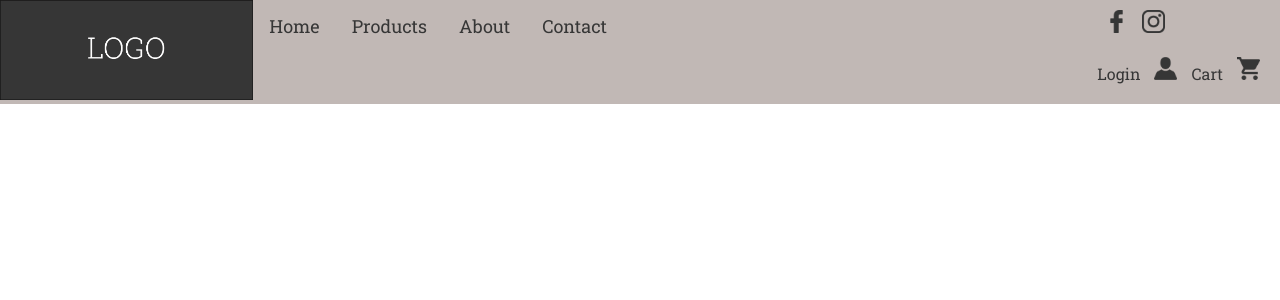
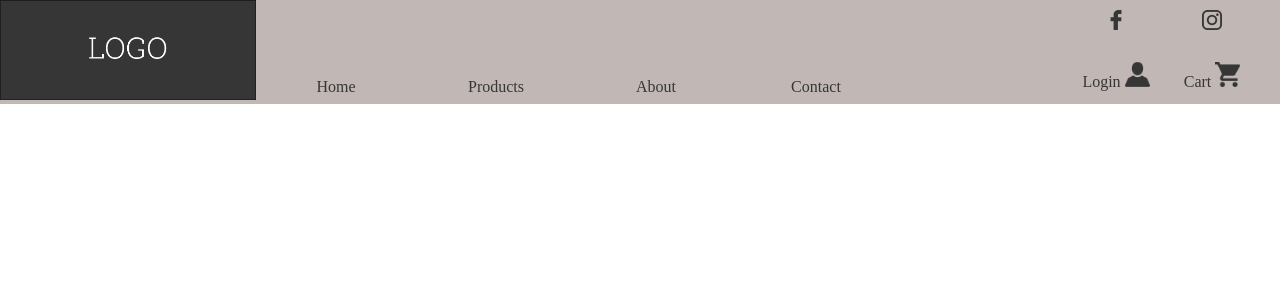
Before and after one commit to FloppyDawg-week8Proj/floppydawg, a PHP site: page /Views/header-view.php in a window 1280 px wide. Shown: the top 300 px of the page. Run offline with PHP 8.4, Linux system fonts and the light colour scheme; some libraries are stand-ins or nearby versions.

Commit message:
header drop down fixed

```diff
--- a/Views/header-view.php
+++ b/Views/header-view.php
@@ -9,18 +9,20 @@
 </head>
 <body>
 	<header>
-		<div class="logo">
+		<div class="logo coverBg">
 			<a href="#"><img src="images/LogoPlaceholder.png" alt="logo" ></a>
 		</div><!--logo-->
 		<div class="headerNav">
 			<nav>
 				<ul class="mainNav">
 				  <li><a href="#">Home</a></li>
-				  <li class="dropdown">
-				    <a href="#" class="dropbtn">Products</a>
-				    <div class="dropdownContent">
-				      <a href="#">Product Categories</a>
-				    </div><!--drop down content-->
+				  <li>
+				    <a href="#">Products</a>
+				    <ul class="dropdown">
+				    	<li>
+				      		<a href="#">Product Categories</a>
+						</li>
+				    </ul><!--drop down content-->
 				  </li><!--dropdown-->
 				  <li><a href="#">About</a></li>
 				  <li><a href="#">Contact</a></li>
@@ -35,10 +37,8 @@
 			</div><!--socialNav-->
 
 			<div class="cartNav">
-				<a href="">Login</a>
-				<a href="#"><img src="images/user.png" alt="user" class="user"></a>
-				<a href="">Cart</a>
-				<a href="#"><img src="images/cart.png" alt="cart" class="cart"></a>
+				<a href="">Login <img src="images/user.png" alt="user" class="user"></a>
+				<a href="">Cart <img src="images/cart.png" alt="cart" class="cart"></a>
 			</div><!--cartNav-->
 		</div><!--rightNav-->
 	</header>
--- a/css/style.css
+++ b/css/style.css
@@ -15,12 +15,13 @@ color : #28beee; //light blue
 	color: #363636;
 }
 
-html{
+html {
 	position: relative;
 	min-height: 100%;
 	width: 100%;
 }
-body{
+
+body {
 	width: 100%;
 	padding: 104px 0;
 	display: inline-block;
@@ -34,33 +35,41 @@ body{
 }
 
 
-.btn{
+.btn {
 	font-size: 15px;
 	padding: 10px;
 	transition: all ease 0.5s;
 	cursor: pointer;
 }
-.btn-primary{
-	border: 3px solid #28beee;	/*light blue*/
+
+.btn-primary {
+	border: 3px solid #28beee;
+	/*light blue*/
 }
-.btn-primary:hover{
-	background-color: #28beee;	/*light blue*/
+
+.btn-primary:hover {
+	background-color: #28beee;
+	/*light blue*/
 }
-.btn-primary:hover a{
-	color: #ffffff;	/*white*/
+
+.btn-primary:hover a {
+	color: #ffffff;
+	/*white*/
 }
+
 .btn-submit:hover {
 	background-color: #3e5885;
 	transition: all ease 0.3s;
 }
-.btn-submit{
+
+.btn-submit {
 	background-color: #5b80c0;
 	color: #fffff2;
 	border: none;
 	padding: 10px;
 }
 
-.page-title{
+.page-title {
 	display: block;
 	text-align: center;
 	padding: 60px 0;
@@ -71,126 +80,118 @@ body{
 
 header {
 	position: fixed;
+	display: inline-block;
 	top: 0;
 	left: 0;
 	width: 100%;
+	height: 104px;
 	background: #c1b8b5;
-	overflow: auto;
 	z-index: 9;
 }
 
-header > * {
+header>* {
 	float: left;
 	height: 100%;
+	position: relative;
 }
 
 /*children inside first level*/
-
+.logo{
+	width: 20%;
+}
+.logo a{
+	position: absolute;
+	left: 0;
+	top: 0;
+	width: 100%;
+	height: 100%;
+}
+.logo img{
+	height: 100%;
+	width: 100%;
+}
 .logo img {
 	margin: 0;
 	padding: 0;
 	max-height: 100px;
 }
-/******NAVIGATION******/
-
-.headerNav ul {
-	margin: 0;
-	padding: 0;
+.headerNav{
+	width: 50%;
+}
+.headerNav nav{
+	width: 100%;
+	display: inline-block;
+	position: absolute;
+	bottom: -4px;
+	left: 0;
+}
+.headerNav ul,
+.headerNav li{
+	display: inline-block;
+	text-align: center;
+	position: relative;
+	width: 100%;
+}
+.headerNav li{
+	padding: 8px 0;
+}
+.headerNav li:hover{
+	background: #363636;
+}
+.headerNav li:hover a{
+	color: #fff;
+}
+.headerNav ul{
+	height: 100%;
+}
+.headerNav nav>ul>li{
+	float: left;
+	width: 25%;
+}
+.headerNav nav>ul>li>ul{
+	background: #c1b8b5;
+	position: absolute;
 	overflow: hidden;
-	background-color: #c1b8b5;
-	/*light grey*/
+	max-height: 0;
+	left: 0;
+	top: 100%;
+	transition: all 0.3s ease;
+}
+.headerNav nav>ul>li:hover>ul{
+	max-height: 50px;
 }
 
-.headerNav nav > ul > li {
+.rightNav{
+	float: none;
+	position: absolute;
+	right: 20px;
+	width: 15%;
+}
+.rightNav .socialNav,
+.rightNav .cartNav{
+	width: 100%;
+	height: 50%;
+	text-align: center;
+}
+.rightNav .socialNav>*,
+.rightNav .cartNav>*{
 	float: left;
-
+}
+.rightNav .socialNav a,
+.rightNav .cartNav a{
+	display: inline-block;
+	width: 50%;
+	height: 100%;
+	padding: 10px;
+}
+.rightNav .socialNav a img{
+	height: 20px;
+}
+.rightNav .cartNav a img{
+	height: 25px;
 }
 
-.headerNav nav {
-	display: inline-block;
-}
-
-.headerNav li a,
-.dropbtn {
-	display: inline-block;
-	font-family: 'Roboto Slab', serif;
-	font-size: 18px;
-	color: #363636;
-	/*dark grey*/
-	text-align: center;
-	padding: 14px 16px;
-}
-
-.headerNav li a:hover,
-.dropdown:hover .dropbtn {
-	background-color: #363636;
-	/*dark grey*/
-	color: #fff;
-	/*white*/
-	transition: all ease 0.5s;
-}
-
-.headerNav li.dropdown {
-	display: inline-block;
-}
-
-.dropdownContent {
-	display: none;
-	position: absolute;
-	background-color: #c1b8b5;
-	/*light grey*/
-	min-width: 160px;
-	box-shadow: 0px 8px 16px 0px rgba(0, 0, 0, 0.2);
-	z-index: 1;
-}
-
-.dropdownContent a {
-	color: #363636;
-	/*dark grey*/
-	padding: 12px 16px;
-	text-decoration: none;
-	display: block;
-	text-align: left;
-}
-
-.dropdownContent a:hover {
-	background-color: #363636;
-	/*dark grey*/
-	border-top: 2px solid #fff;
-	/*white*/
-	color: #fff;
-	/*white*/
-}
-
-.dropdown:hover .dropdownContent {
-	display: block;
-}
-
-/*******RIGHT NAV********/
-
-.rightNav {
-	float: right;
-	position: relative;
-	margin: 10px;
-}
-
-.rightNav img {
-	max-width: 23px;
-}
-
-.rightNav a {
-	font-family: 'Roboto Slab', serif;
-	margin-right: 10px;
-	color: #363636;
-	/*dark grey*/
-}
-
-.socialNav {
-	width: 50%;
-	text-align: center;
-	margin-bottom: 20px;
-}
-
+/******NAVIGATION******/
 
 /*********END OF HEADER***********/
 
@@ -292,11 +293,13 @@ header > * {
 	display: inline-block;
 	width: 100%;
 }
-.holderImage{
+
+.holderImage {
 	width: 100%;
 	height: 200px;
 	margin: 10px 0;
 }
+
 .holderImage img {
 	width: 100%;
 }
@@ -320,7 +323,7 @@ h3 {
 	font-family: 'Roboto Slab', serif;
 }
 
-.productBox .btn-primary{
+.productBox .btn-primary {
 	display: inline-block;
 	margin-top: 10px;
 	width: auto;
@@ -330,45 +333,58 @@ h3 {
 /**********END OF CARD VIEW*************/
 
 /*****************PRODUCTS VIEW********************/
-.productsView{
+
+.productsView {
 	height: 100%;
 	position: relative;
 }
+
 .productsView ul,
-.productsView li{
+.productsView li {
 	display: block;
 }
-.productsView li>ul{
+
+.productsView li > ul {
 	padding-bottom: 15px;
 }
-.productsView>*{
+
+.productsView > * {
 	float: left;
 	display: inline-block;
 	position: relative;
 	padding: 15px;
 }
-.products-view-sideNav{
+
+.products-view-sideNav {
 	width: 18%;
 }
-.products-view-sideNav h3{
+
+.products-view-sideNav h3 {
 	font-size: 1.3rem;
 	margin-bottom: 40px;
 }
-.products-view-sideNav .dropList{
+
+.products-view-sideNav .dropList {
 	display: none;
 }
-.products-view-sideNav .dropList li{
+
+.products-view-sideNav .dropList li {
 	padding: 3px 20px 0;
 }
-.products-view-content{
+
+.products-view-content {
 	width: 82%;
 }
+
 /*****************END OF PRODUCTS VIEW********************/
+
 /*****************CONTACT VIEW********************/
+
 .contactView {
 	width: 100%;
 	height: 100%;
 }
+
 .contactClass {
 	background: #eee;
 	position: absolute;
@@ -381,44 +397,54 @@ h3 {
 	height: 600px;
 	padding: 15px;
 }
-.contactView>* {
+
+.contactView > * {
 	display: inline-block;
 }
+
 .addressView {
 	padding: 20px;
 	float: left;
 	width: 40%;
 }
+
 .addressView h2 {
 	font-family: 'Roboto Slab', serif;
 	margin-bottom: 10px;
 	font-size: 15px;
 	color: #363636;
 }
+
 .addressView h1 {
 	font-family: 'Roboto Slab', serif;
 	margin-bottom: 10px;
 	font-size: 18px;
 	color: #363636;
 }
+
 .addressView p {
 	font-family: 'Montserrat', sans-serif;
 	font-size: 12px;
 	line-height: 25px;
 	color: #363636;
 }
+
 #map {
 	width: 100%;
 	height: 220px;
 }
+
 .formDetails {
 	float: right;
 }
-.formDetails>*{
+
+.formDetails > * {
 	position: relative;
 }
+
 .formDetails form {
-	background-color: #c1b8b5;	/*light grey*/
+	background-color: #c1b8b5;
+	/*light grey*/
 	text-align: left;
 	padding: 20px;
 	color: #363636;
@@ -426,10 +452,12 @@ h3 {
 	width: 350px;
 	margin-bottom: 10px;
 }
+
 .formDetails input {
 	width: 100%;
 	display: block;
 }
+
 .formDetails input[type=text] {
 	padding: 10px;
 	font-family: 'Montserrat', sans-serif;
@@ -437,17 +465,21 @@ h3 {
 	border: 1px solid #cccccc;
 	box-sizing: border-box;
 }
+
 .formDetails label {
 	font-size: 18px;
 	font-family: 'Roboto Slab', serif;
 	margin-top: 20px;
 	text-align: left;
 }
-.formDetails .btn-submit{
+
+.formDetails .btn-submit {
 	margin: 20px 0;
 	width: 100px;
 }
+
 /**********END OF FOOTER*************/
+
 /*************FOOTER***************/
 
 footer {
@@ -457,8 +489,10 @@ footer {
 	bottom: 0;
 	width: 100%;
 	padding: 20px;
-	background-color: #c1b8b5;	/*light grey*/
-	color: #363636;	/*dark grey*/
+	background-color: #c1b8b5;
+	/*light grey*/
+	color: #363636;
+	/*dark grey*/
 	text-align: center;
 	z-index: 9;
 }
@@ -491,7 +525,8 @@ footer hr {
 
 .payment a {
 	padding: 20px;
-	font-family: 'Roboto Slab', serif;	color: #363636;
+	font-family: 'Roboto Slab', serif;
+	color: #363636;
 	/*dark grey*/
 }
 
--- a/index.php
+++ b/index.php
@@ -1,6 +1,6 @@
 <?php
 
-$pageOnWork = "contact-view";
+$pageOnWork = "products-view";
 
 include("Views/header-view.php");
 
```
